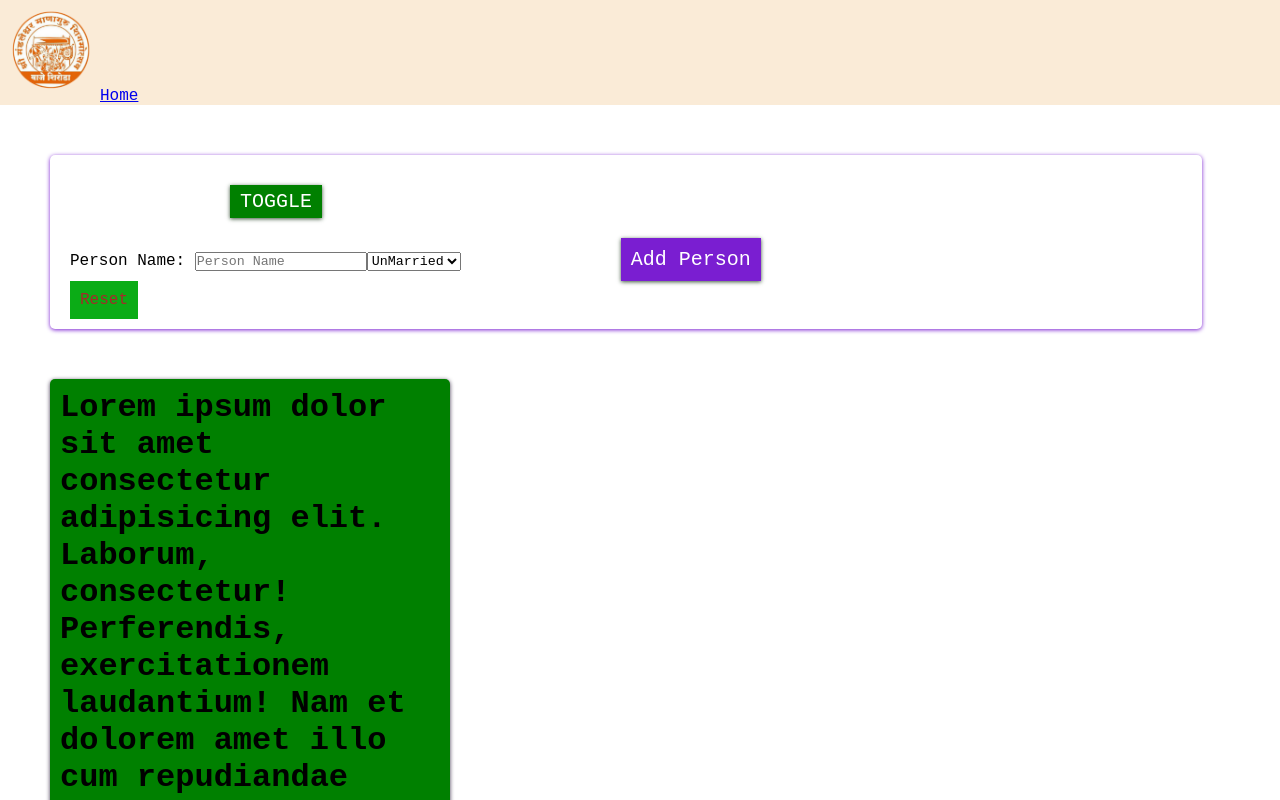
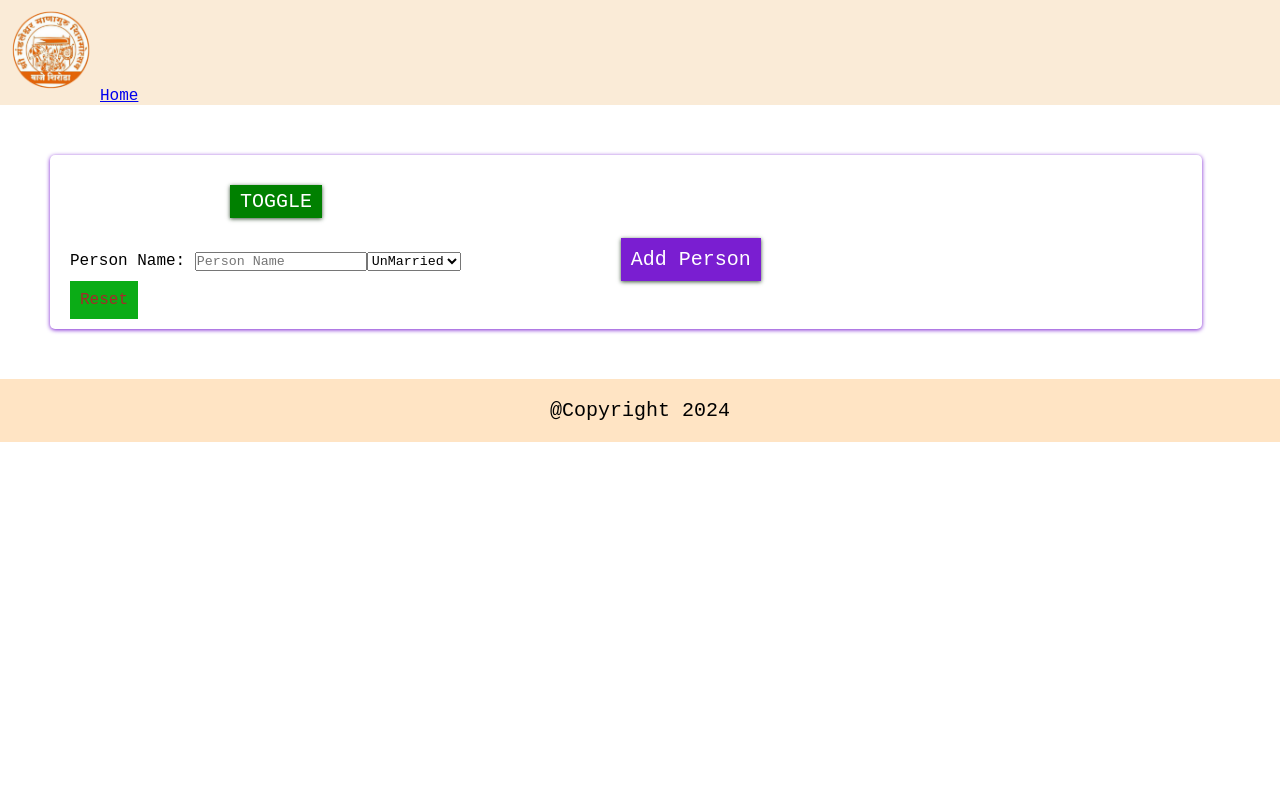
Before and after one commit to Dhanraj-Naik/task_creator, a React (Create React App) app: page / in a window 1280 px wide. Shown: the top 800 px of the page. Built offline with nearby package versions, Linux system fonts and the light colour scheme; a web font is replaced by a local one.

Commit message:
added dynamic new task

```diff
--- a/src/components/AddTaskForm.js
+++ b/src/components/AddTaskForm.js
@@ -1,7 +1,7 @@
 import { useState } from "react"
 
 
-const AddTaskForm = () => {
+const AddTaskForm = ({addNewTask}) => {
 
     const [user, setUser] = useState("")
     const [married, setMarried] = useState(false)
@@ -27,7 +27,9 @@ const AddTaskForm = () => {
             married
         }
         console.log("hello ", personObject)
+        addNewTask(personObject)
         handleReset()
+
     }
 
 
--- a/src/components/Footer.js
+++ b/src/components/Footer.js
@@ -2,7 +2,7 @@ import React from 'react'
 
 export const Footer = () => {
   return (
-    <footer>
+    <footer className='footer'>
       <p>@Copyright 2024</p>
     </footer>
   )
--- a/src/index.css
+++ b/src/index.css
@@ -31,3 +31,8 @@ button {
 li{
     list-style: none; /* removed dot*/
 }
+
+.footer{
+    background-color: bisque;
+    padding: 20px;
+}
--- a/src/screens/useState/ArrayState.js
+++ b/src/screens/useState/ArrayState.js
@@ -24,12 +24,17 @@ const ArrayState = () => {
         setShow(!show)
     }
 
+    const addNewTask = (task) => {
+        setTask(prevTask => [...prevTask, task])
+    }
+
     return (
         <div>
             <MyHeader />
+            <main>
                 <div className="App">
                     <button style={myStyle} className="toggle" onClick={toggleHnndler}>TOGGLE</button>
-                <AddTaskForm />
+                    <AddTaskForm addNewTask={addNewTask} />
                     <PersonList
                         tasks={tasks}
                         show={show}
@@ -37,7 +42,7 @@ const ArrayState = () => {
                     />
                 </div>
 
-            <BoxContainer className="success">
+                {/* <BoxContainer className="success">
                     <h1>Lorem ipsum dolor sit amet consectetur adipisicing elit. Laborum, consectetur! Perferendis, exercitationem laudantium! Nam et dolorem amet illo cum repudiandae veritatis libero, nisi labore aut consectetur dolor. Dicta, blanditiis distinctio.</h1>
                     <p>Lorem ipsum dolor sit amet consectetur adipisicing elit. Id in a corrupti, doloribus, reprehenderit ipsam, minima blanditiis sit iste distinctio ea omnis soluta! Obcaecati at voluptates aliquam assumenda dicta odit.</p>
                 </BoxContainer>
@@ -50,7 +55,8 @@ const ArrayState = () => {
                 <BoxContainer className="error">
                     <h1>Lorem ipsum dolor sit amet consectetur adipisicing elit. Laborum, consectetur! Perferendis, exercitationem laudantium! Nam et dolorem amet illo cum repudiandae veritatis libero, nisi labore aut consectetur dolor. Dicta, blanditiis distinctio.</h1>
                     <p>Lorem ipsum dolor sit amet consectetur adipisicing elit. Id in a corrupti, doloribus, reprehenderit ipsam, minima blanditiis sit iste distinctio ea omnis soluta! Obcaecati at voluptates aliquam assumenda dicta odit.</p>
-            </BoxContainer>
+                </BoxContainer> */}
+            </main>
             <Footer />
 
         </div>
```
Lines whose indentation alone changed are shown as unchanged.
